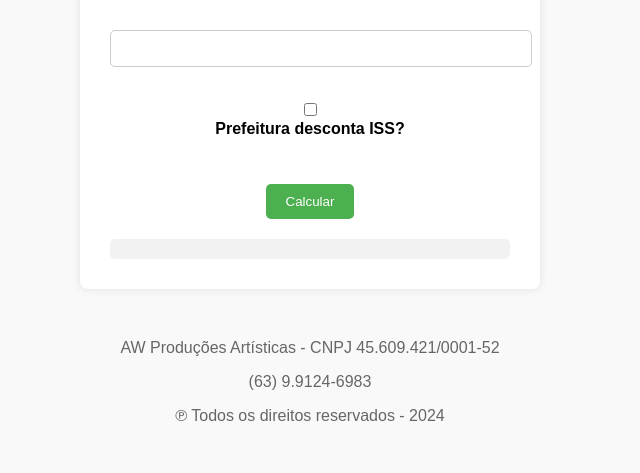
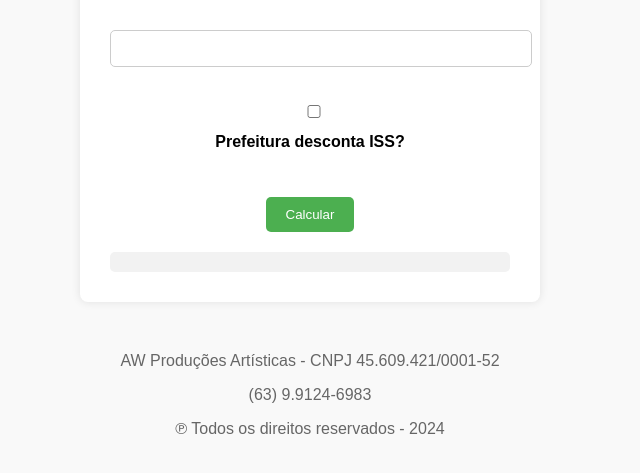
Before and after one commit to awproducoes/caches, a plain HTML site: page index.html in a window 1280 px wide. Shown: the part 181-654 px from the top of the page, without its empty margins (330-970 px from the left). Drawn offline with Linux system fonts and the light colour scheme.

Commit message:
Update styles.css

```diff
--- a/styles.css
+++ b/styles.css
@@ -29,7 +29,8 @@ label {
     display: block;
 }
 
-input[type="number"] {
+input[type="number"],
+input[type="checkbox"] {
     width: 100%;
     padding: 10px;
     margin-top: 5px;
```
